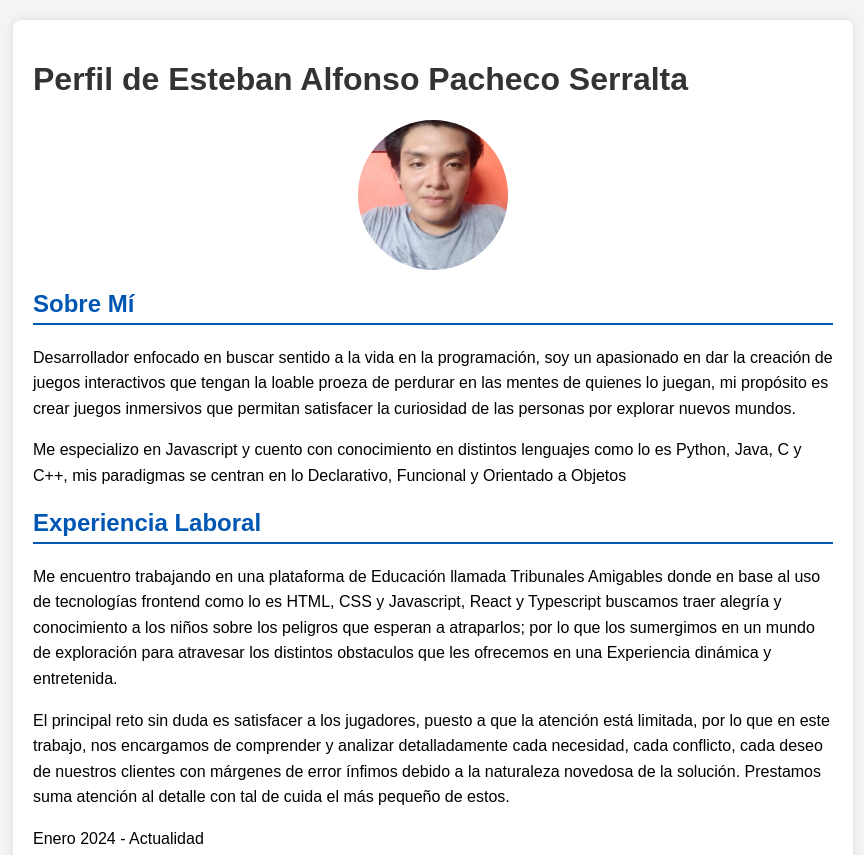
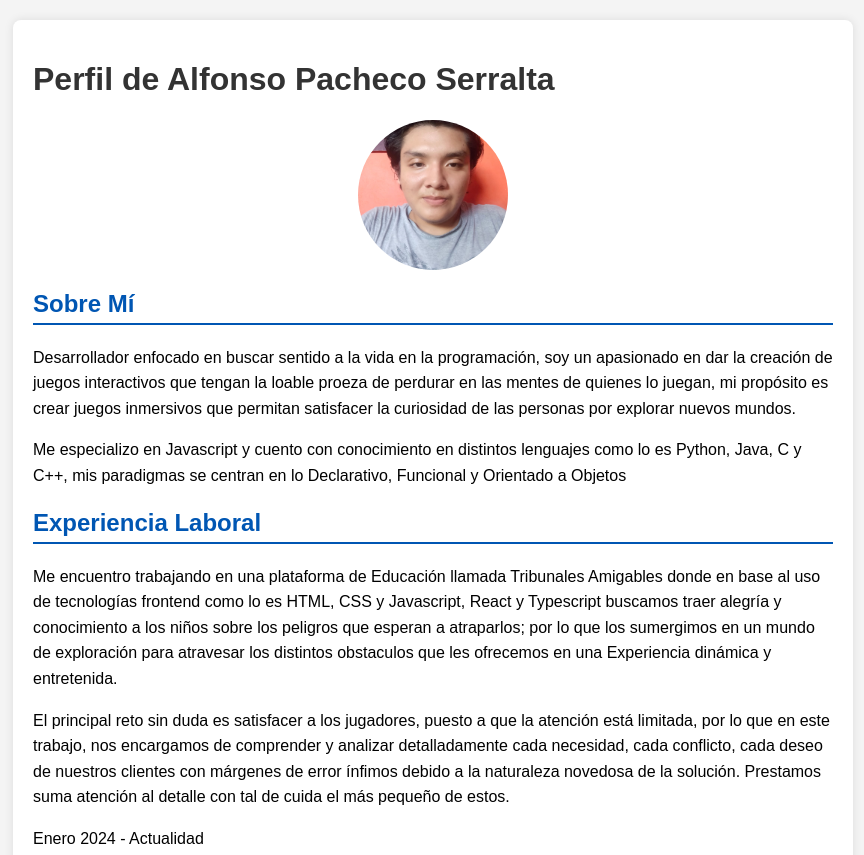
Before and after one commit to Este538/plantilla, a plain HTML site: page index.html in a window 1280 px wide. Shown: the top 855 px of the page, without its empty margins (207-1071 px from the left). Drawn offline with Linux system fonts and the light colour scheme.

Commit message:
sin la Esteban

```diff
--- a/index.html
+++ b/index.html
@@ -8,7 +8,7 @@
 </head>
 <body>
     <div class="container">
-        <h1>Perfil de Esteban Alfonso Pacheco Serralta</h1>
+        <h1>Perfil de Alfonso Pacheco Serralta</h1>
         <img src="./imagen/perfil.jpeg" alt="Foto de Esteban Alfonso Pacheco Serralta" class="profile-pic">
         <div class="section">
             <h2>Sobre Mí</h2>
```
